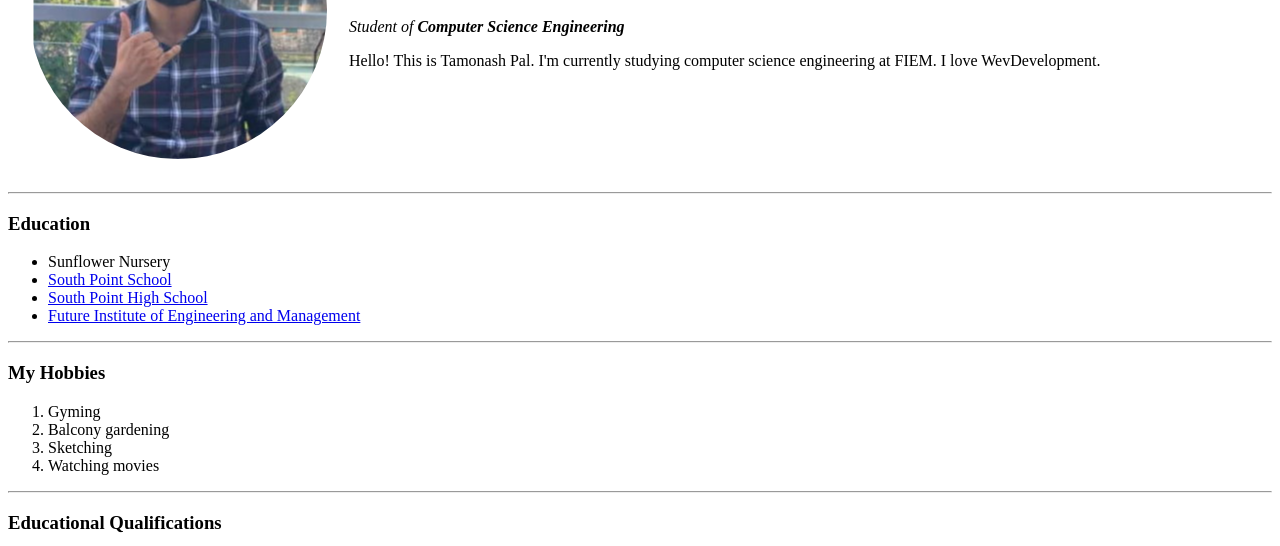
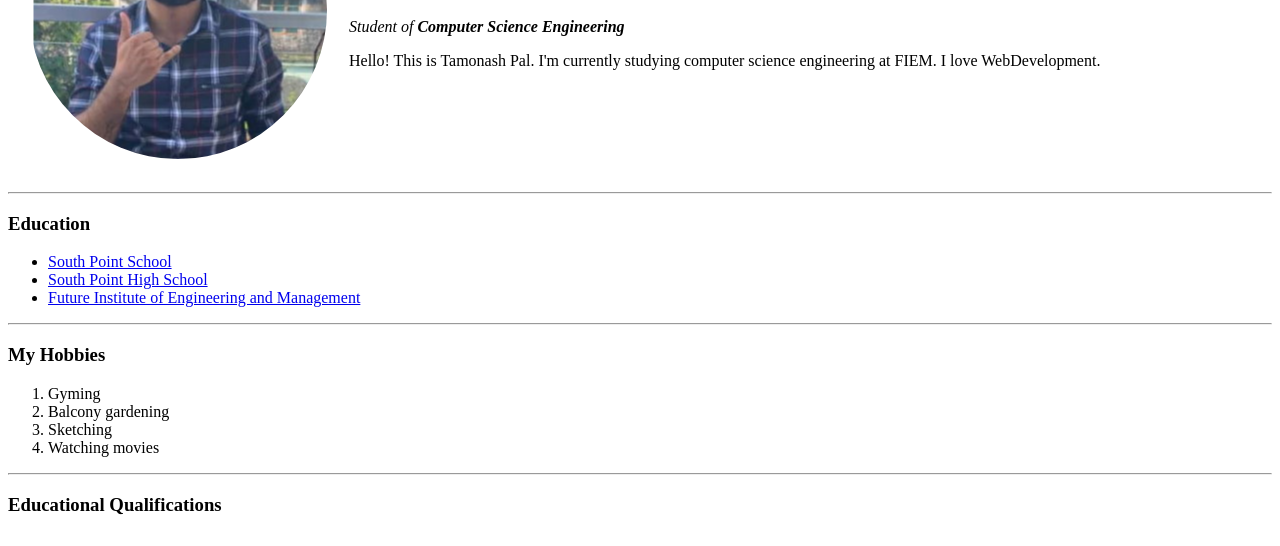
Before and after one commit to TamonashPal/cv, a plain HTML site: page index.html in a window 1280 px wide. Shown: the part 168-714 px from the top of the page. Drawn offline with Linux system fonts and the light colour scheme.

Commit message:
Add files via upload

```diff
--- a/index.html
+++ b/index.html
@@ -12,14 +12,13 @@
           <td>
           <h1>Tamonash Pal</h1>
           <p><em>Student of <strong>Computer Science Engineering</strong></em></p>
-          <p>Hello! This is Tamonash Pal. I'm currently studying computer science engineering at FIEM. I love WevDevelopment.</p></td>
+          <p>Hello! This is Tamonash Pal. I'm currently studying computer science engineering at FIEM. I love WebDevelopment.</p></td>
         </tr>
       </tbody>
     </table>
     <hr>
     <h3>Education</h3>
     <ul>
-      <li>Sunflower Nursery</li>
       <li><a href="https://www.southpoint.edu.in/">South Point School</a></li>
       <li><a href="https://www.southpoint.edu.in/">South Point High School</a></li>
       <li><a href="https://futureengineering.in/">Future Institute of Engineering and Management</a></li>
```
